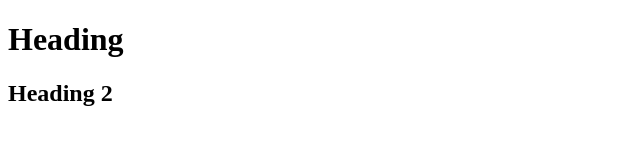
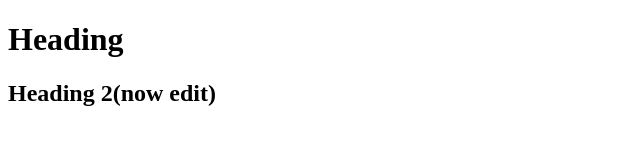
Before and after one commit to Sharathchintakindi/local, a plain HTML site: page index.html in a window 1280 px wide. Shown: the whole page, without its empty margins (0-640 px from the left). Drawn offline with Linux system fonts and the light colour scheme.

Commit message:
added now edit

```diff
--- a/index.html
+++ b/index.html
@@ -8,6 +8,6 @@
 </head>
 <body>
     <h1>Heading</h1>
-    <h2>Heading 2</h2>
+    <h2>Heading 2(now edit)</h2>
 </body>
 </html>
```
